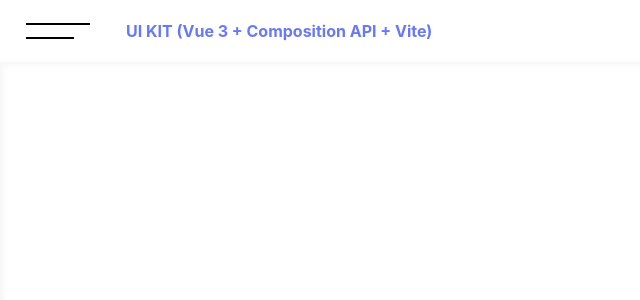
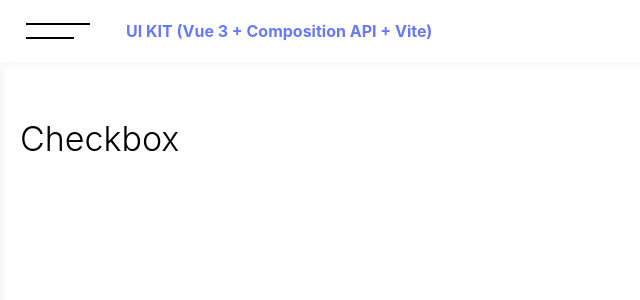
Before and after one commit to MarkusFletcher/UI-Kit-Vue3, a Vue app: page /checkbox in a window 1280 px wide. Shown: the top 300 px of the page, without its empty margins (0-640 px from the left). Built offline with nearby package versions, Linux system fonts and the light colour scheme.

Commit message:
checkbox

```diff
--- /dev/null
+++ b/src/components/ui/Checkbox.vue
@@ -0,0 +1,5 @@
+<template>
+    <div>
+
+    </div>
+</template>
--- a/src/router/index.js
+++ b/src/router/index.js
@@ -2,14 +2,15 @@ import { createRouter, createWebHistory } from "vue-router"
 import Index from '@/views/Index.vue'
 import Typography from '@/views/Typography.vue'
 import Button from '@/views/Button.vue'
+import Checkbox from '@/views/Checkbox.vue'
 
 const router = createRouter({
   history: createWebHistory(),
   routes: [
     {
-        path: '/',
-        name: 'Index',
-        component: Index
+      path: '/',
+      name: 'Index',
+      component: Index
     },
     {
       path: '/typography',
@@ -20,6 +21,11 @@ const router = createRouter({
       path: '/button',
       name: 'Button',
       component: Button
+    },
+    {
+      path: '/checkbox',
+      name: 'Checkbox',
+      component: Checkbox
     }
   ]
 })
--- /dev/null
+++ b/src/views/Checkbox.vue
@@ -0,0 +1,3 @@
+<template>
+    <h1 class="heading-1">Checkbox</h1>
+</template>
```
